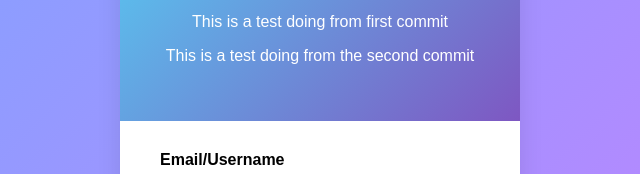
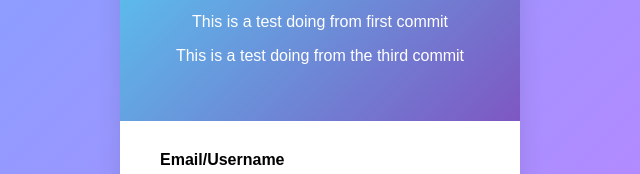
Before and after one commit to amit0006/Testing-, a plain HTML site: page index.html in a window 1280 px wide. Shown: the part 213-387 px from the top of the page, 320-960 px from the left. Drawn offline with Linux system fonts and the light colour scheme.

Commit message:
Third commit

```diff
--- a/index.html
+++ b/index.html
@@ -92,7 +92,7 @@
             <h2>Doctor Portal</h2>
             <p>Sign in to access patient records</p>
             <p>This is a test doing from first commit</p>
-            <p>This is a test doing from the second commit</p>
+            <p>This is a test doing from the third commit</p>
         </div>
 
         <div class="form-container">
```
